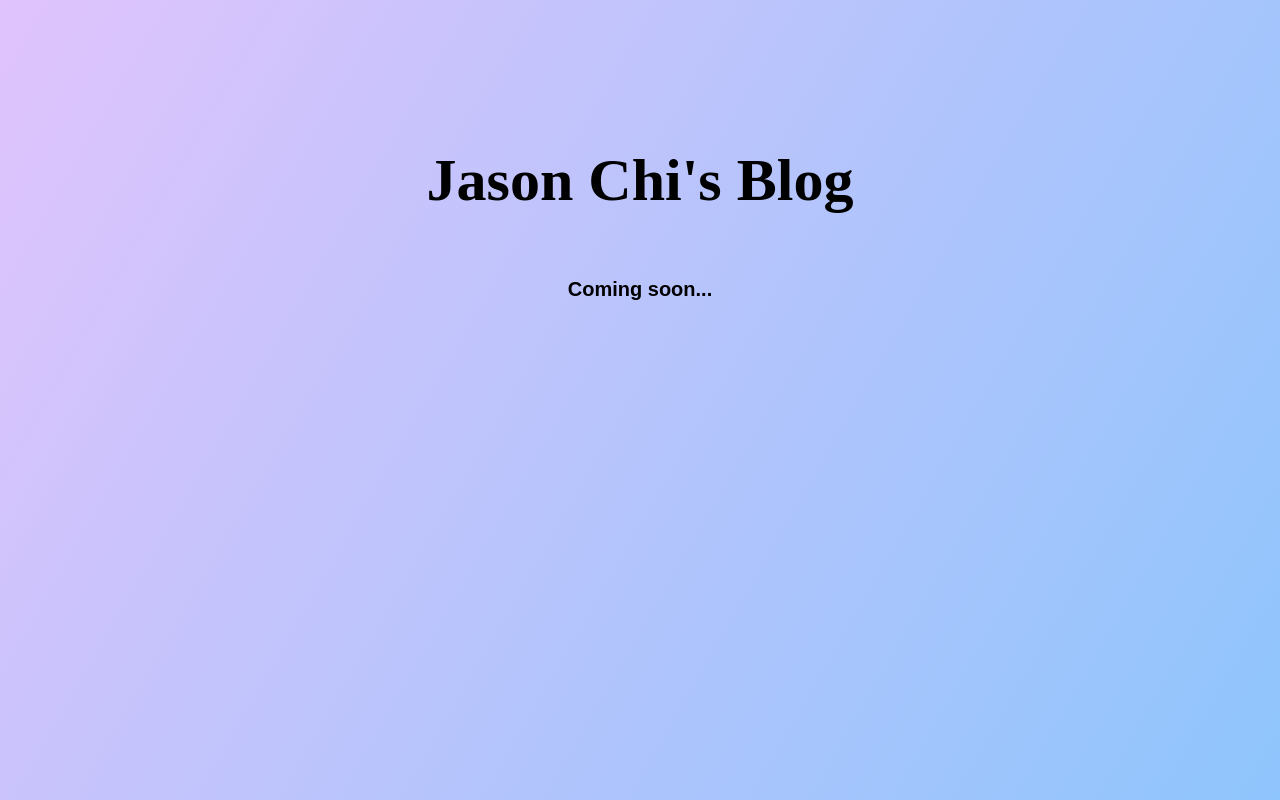
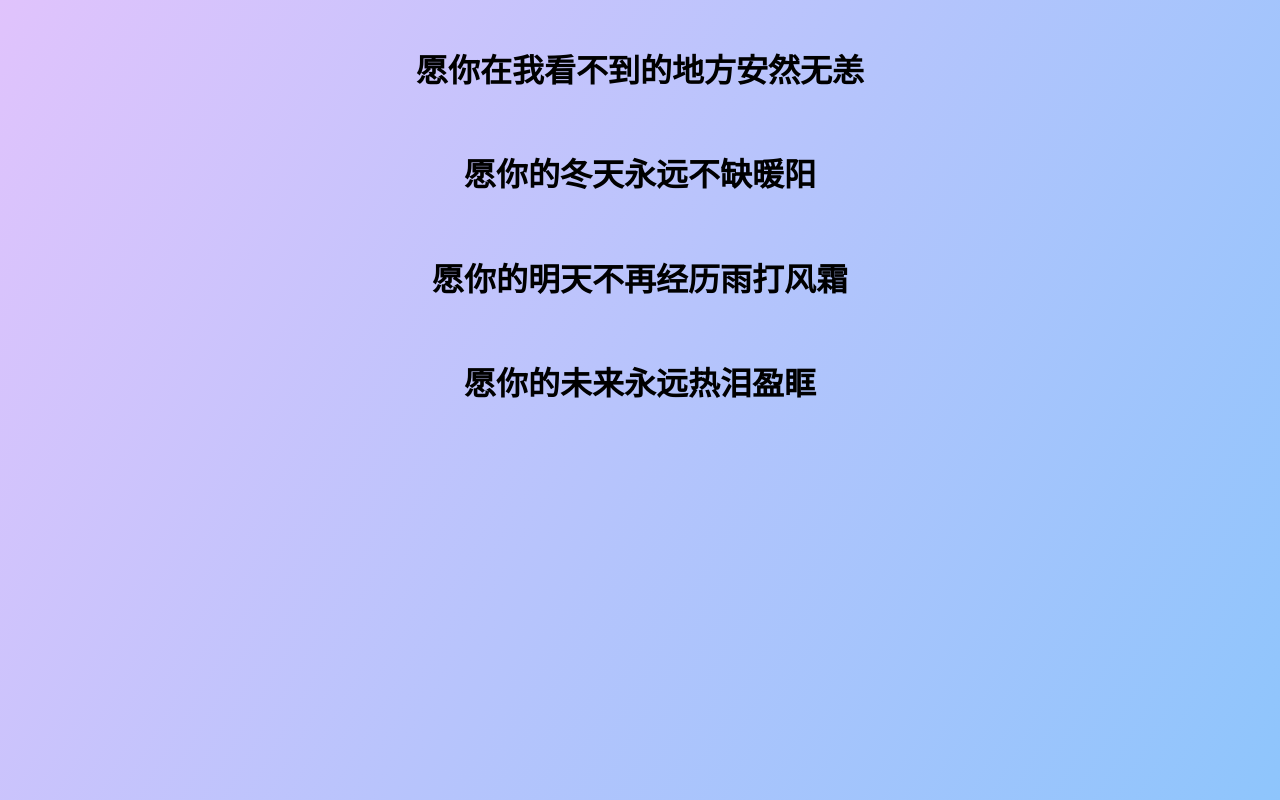
Before and after one commit to lingloufeixue/lingloufeixue.github.io, a plain HTML site: page index.html in a window 1280 px wide. Drawn offline with Linux system fonts and the light colour scheme.

Commit message:
20200620

```diff
--- a/index.html
+++ b/index.html
@@ -15,15 +15,21 @@ h1 {text-align:center}
 
 <body>
 
-<h1 style="font-family:simson;font-size:60px;">
+<h1 style="font-family: "lucida grande", "lucida sans unicode", lucida, helvetica, "Hiragino Sans GB", "MicrosoftYaHei", "WenQuanYi Micro Hei", sans-serif;font-size:30px;">
 <br />
+愿你在我看不到的地方安然无恙
+</h1>
+<h1 style="font-family: "lucida grande", "lucida sans unicode", lucida, helvetica, "Hiragino Sans GB", "MicrosoftYaHei", "WenQuanYi Micro Hei", sans-serif;font-size:30px;">
 <br />
-Jason Chi's Blog
+愿你的冬天永远不缺暖阳
 </h1>
-<h1 style="font-family:arial;font-size:20px;">
+<h1 style="font-family: "lucida grande", "lucida sans unicode", lucida, helvetica, "Hiragino Sans GB", "MicrosoftYaHei", "WenQuanYi Micro Hei", sans-serif;font-size:30px;">
 <br />
-Coming soon...
+愿你的明天不再经历雨打风霜
 </h1>
-
+<h1 style="font-family: "lucida grande", "lucida sans unicode", lucida, helvetica, "Hiragino Sans GB", "MicrosoftYaHei", "WenQuanYi Micro Hei", sans-serif;font-size:30px;">
+<br />
+愿你的未来永远热泪盈眶
+</h1>
 </body>
-</html>
+</html>﻿
```
